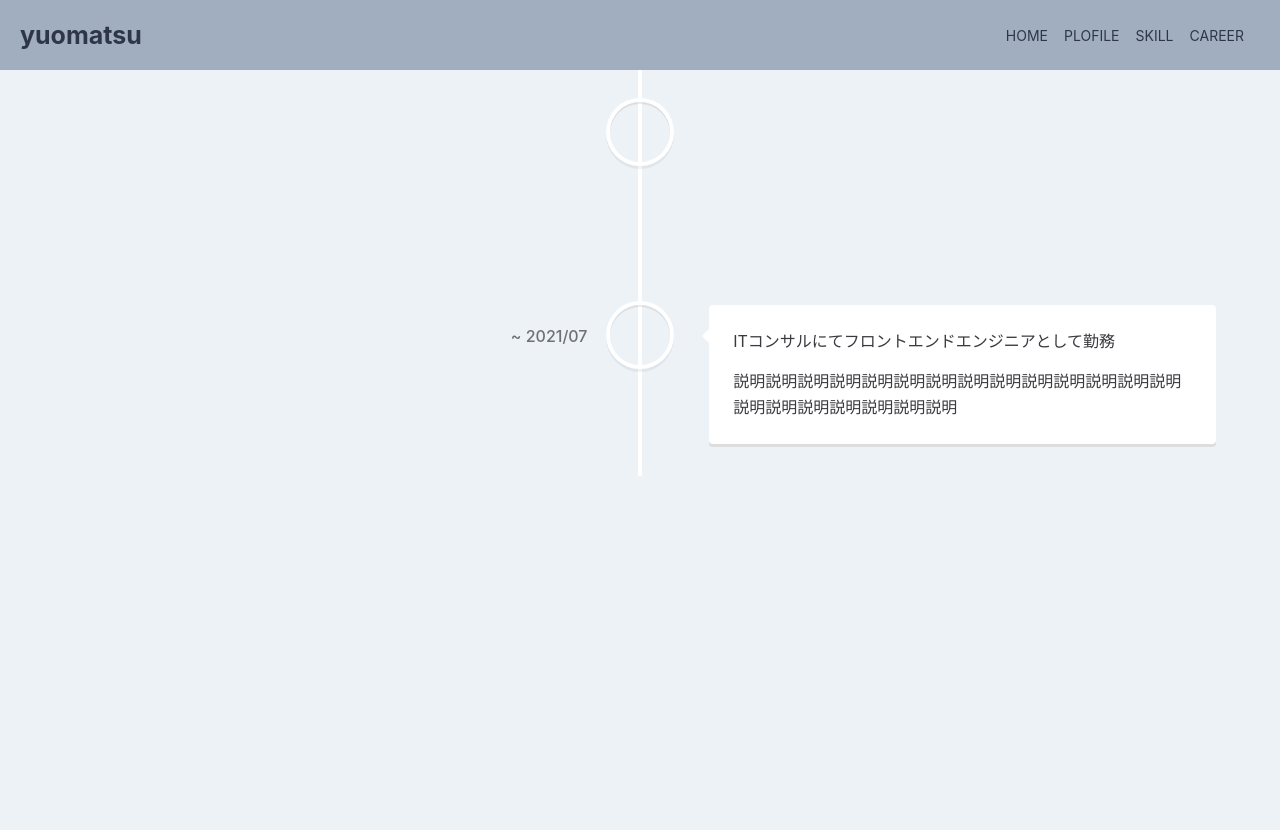
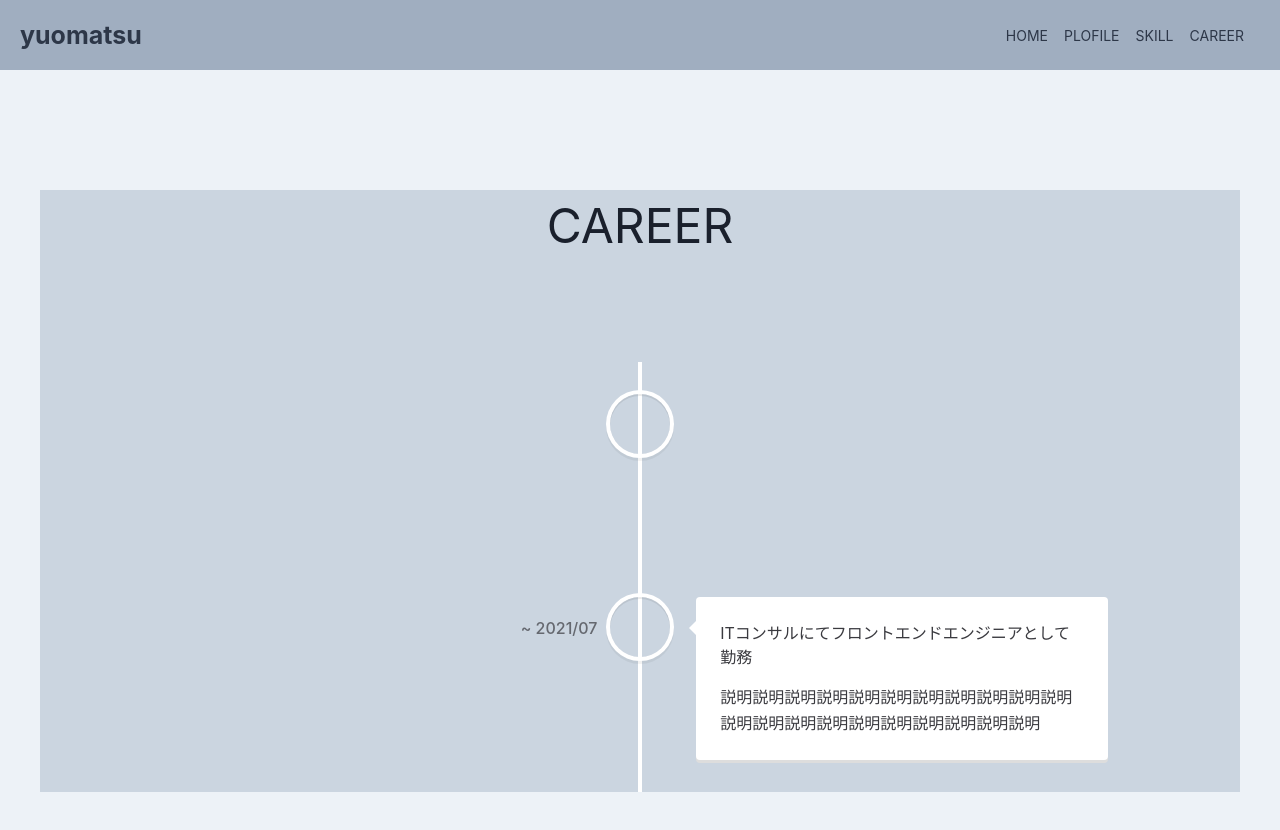
Before and after one commit to yuomatsu/portfolio, a React (Create React App) app: page /career in a window 1280 px wide. Shown: the top 830 px of the page. Before the commit the page ends 800 px from the top, so only its background shows below. Built offline with nearby package versions, Linux system fonts and the light colour scheme.

Commit message:
キャリアをコンポーネント化

```diff
--- a/src/components/atoms/text/H1Text.tsx
+++ b/src/components/atoms/text/H1Text.tsx
@@ -7,5 +7,5 @@ type Props = {
 
 export const H1Text: VFC<Props> = memo((props) => {
     const { children } = props;
-    return <Text as="h1" fontSize={{ base: '2.0rem', md: "3.0rem"}} mt={{ base: 20, md: 120}}>{ children }</Text>
+    return <Text as="h1" textAlign="center" fontSize={{ base: '2.0rem', md: "3.0rem"}} mt={{ base: 20, md: 120}}>{ children }</Text>
 })
--- /dev/null
+++ b/src/components/data/career/CareerList.ts
@@ -0,0 +1,19 @@
+import { Career } from "../../types/career/career";
+
+export const CareerList = () => {
+    const Careers: Career[] = [
+        {
+        id: 0,
+        date: "2017/04 ~ 2021/06",
+        title: "広告人材企業にてシステム職として勤務",
+        description: "説明説明説明説明説明説明説明説明説明説明説明説明説明説明説明説明説明説明説明説明説明",
+        },
+        {
+        id: 1,
+        date: "~ 2021/07",
+        title: "ITコンサルにてフロントエンドエンジニアとして勤務",
+        description: "説明説明説明説明説明説明説明説明説明説明説明説明説明説明説明説明説明説明説明説明説明",
+        },
+    ]
+    return {Careers}
+}
--- /dev/null
+++ b/src/components/organisms/skill/CareerCard.tsx
@@ -0,0 +1,35 @@
+import { Box } from "@chakra-ui/react";
+import { memo, VFC } from "react";
+import {
+    VerticalTimeline,
+    VerticalTimelineElement,
+} from "react-vertical-timeline-component";
+import "react-vertical-timeline-component/style.min.css";
+
+import { CareerList } from "../../data/career/CareerList"
+import { Career } from "../../types/career/career";
+
+
+export const CareerCard: VFC = memo(() => {
+    const { Careers } = CareerList();
+    return (
+        <Box mt={{ base: 10, md: 100}}>
+            <VerticalTimeline className="timeline">
+            {Careers.map((Career) => {
+                return (
+                <VerticalTimelineElement
+                    key={Career.id}
+                    className="vertical-timeline-element--work vertical-timeline-element-date"
+                    contentStyle={{ background: "#fff", color: "#3a3a3f" }}
+                    contentArrowStyle={{ borderRight: "7px solid  #fff" }}
+                    date={Career.date}
+                >
+                    <h3 className="vertical-timeline-element-title">{Career.title}</h3>
+                    <p>{Career.description}</p>
+                </VerticalTimelineElement>
+                );
+            })}
+            </VerticalTimeline>
+        </Box>
+    )
+})
--- a/src/components/pages/Career.tsx
+++ b/src/components/pages/Career.tsx
@@ -1,45 +1,17 @@
 import { memo, VFC } from "react";
+import { Box, Text, Wrap, WrapItem } from "@chakra-ui/react";
 
-import {
-    VerticalTimeline,
-    VerticalTimelineElement,
-} from "react-vertical-timeline-component";
-import "react-vertical-timeline-component/style.min.css";
-
-const careers = [
-    {
-    id: 0,
-    date: "2017/04 ~ 2021/06",
-    title: "広告人材企業にてシステム職として勤務",
-    description:
-        "説明説明説明説明説明説明説明説明説明説明説明説明説明説明説明説明説明説明説明説明説明",
-    },
-    {
-    id: 1,
-    date: "~ 2021/07",
-    title: "ITコンサルにてフロントエンドエンジニアとして勤務",
-    description:
-        "説明説明説明説明説明説明説明説明説明説明説明説明説明説明説明説明説明説明説明説明説明",
-    },
-]
+// import { CareerList } from "../data/career/CareerList"
+import { CareerCard } from "../organisms/skill/CareerCard";
+import { H1Text } from "../atoms/text/H1Text";
 
 export const Career: VFC = memo(() => {
     return (
-        <VerticalTimeline className="timeline">
-        {careers.map((career) => {
-            return (
-            <VerticalTimelineElement
-                key={career.id}
-                className="vertical-timeline-element--work vertical-timeline-element-date"
-                contentStyle={{ background: "#fff", color: "#3a3a3f" }}
-                contentArrowStyle={{ borderRight: "7px solid  #fff" }}
-                date={career.date}
-            >
-                <h3 className="vertical-timeline-element-title">{career.title}</h3>
-                <p>{career.description}</p>
-            </VerticalTimelineElement>
-            );
-        })}
-        </VerticalTimeline>
+        <>
+        <Box pr={{ base: 2, md: 20}} pl={{ base: 2, md: 20}} mt={{ base: 5, md: 120}} mb={{ base: 5, md: 20}} mr={{ base: 5, md: "auto"}} ml={{ base: 5, md: "auto"}} /*textAlign="center"*/ backgroundColor="gray.300" maxW="1200px">
+            <H1Text>CAREER</H1Text>
+            <CareerCard></CareerCard>
+        </Box>
+        </>
     )
 })
--- /dev/null
+++ b/src/components/types/career/career.ts
@@ -0,0 +1,6 @@
+export type Career = {
+    id: number;
+    date: string;
+    title: string;
+    description: string;
+};
```
